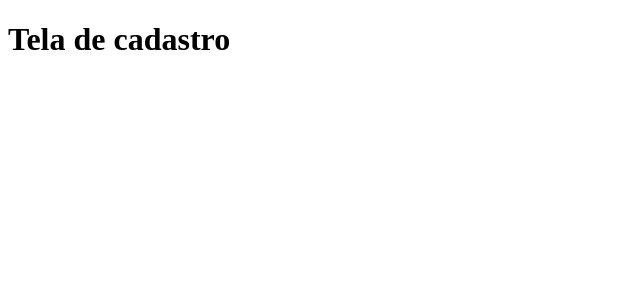
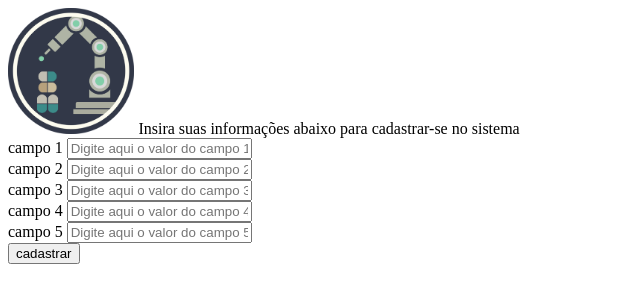
Before and after one commit to Inteli-College/2025-1A-T12-EC05-G01, a Python web app: template src/software/app/templates/cadastro.html in a window 1280 px wide. Shown: the top 303 px of the page, without its empty margins (0-640 px from the left). Run offline with Jinja, Linux system fonts and the light colour scheme; the template is opened without the code that fills it, so the values that code supplies are empty.

Commit message:
feat: implementa estrutura html da tela de cadastro

```diff
--- a/src/software/app/templates/cadastro.html
+++ b/src/software/app/templates/cadastro.html
@@ -6,6 +6,37 @@
     <title>Cadastro</title>
 </head>
 <body>
-    <h1>Tela de cadastro</h1>
+    <section class="backgroung-card">
+        <img src="../static/images/logo.png" alt="" width="10%"/>
+        <span> Insira suas informações abaixo para cadastrar-se no sistema</span>
+        <div class="formulario">
+            <div class="campo-formulario">
+                <label>campo 1</label>
+                <input placeholder="Digite aqui o valor do campo 1" />
+            </div>
+
+            <div class="campo-formulario">
+                <label>campo 2</label>
+                <input placeholder="Digite aqui o valor do campo 2" />
+            </div>
+
+            <div class="campo-formulario">
+                <label>campo 3</label>
+                <input placeholder="Digite aqui o valor do campo 3" />
+            </div>
+
+            <div class="campo-formulario">
+                <label>campo 4</label>
+                <input placeholder="Digite aqui o valor do campo 4" />
+            </div>
+
+            <div class="campo-formulario">
+                <label>campo 5</label>
+                <input placeholder="Digite aqui o valor do campo 5" />
+            </div>
+        </div>
+
+        <button class="botao-formularios">cadastrar</button>
+    </section>
 </body>
 </html>
```
Also changed, not shown: src/software/app/static/images/logo.png (added).
